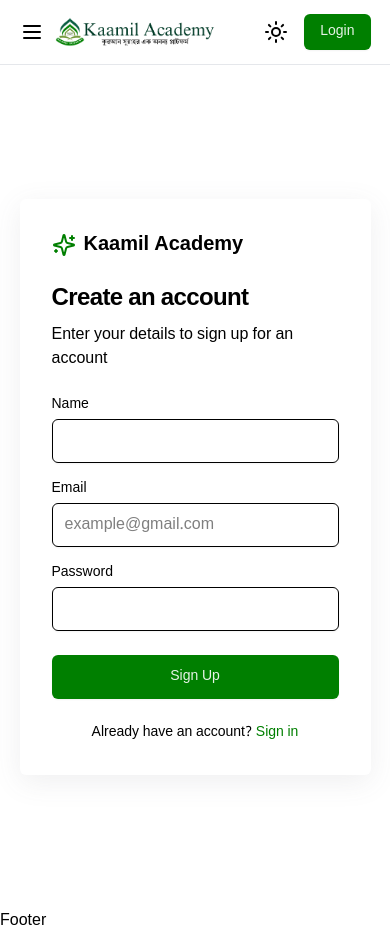
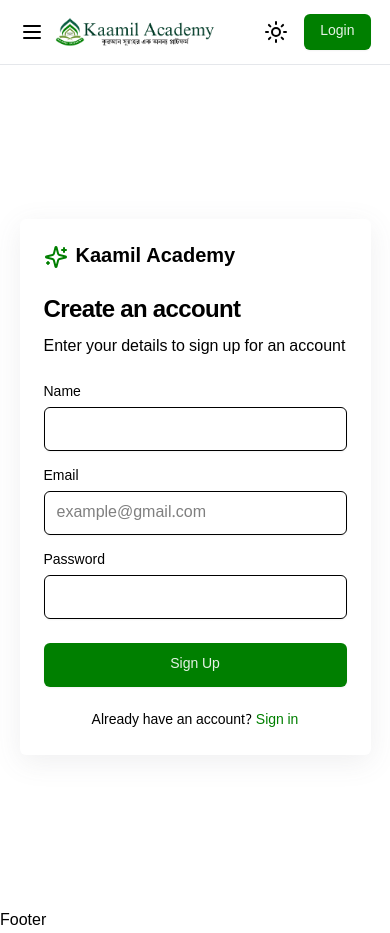
Before and after one commit to abdurrahmanrahat/kaamil_academy_frontend, a Next.js app: page /signup in a window 390 px wide. Built offline with nearby package versions, Linux system fonts and the light colour scheme.

Commit message:
login and signup update

```diff
--- a/src/app/(with-navbar)/login/page.tsx
+++ b/src/app/(with-navbar)/login/page.tsx
@@ -22,7 +22,7 @@
   return (
     <div className="min-h-screen w-full flex justify-center items-center">
       <Container className="max-w-md">
-        <div className="flex flex-col justify-center space-y-6 shadow-cardLightShadow rounded-md p-8">
+        <div className="flex flex-col justify-center space-y-6 shadow-cardLightShadow rounded-md p-6 md:p-8">
           <div className="flex items-center gap-2">
             <Sparkles className="h-6 w-6 text-primary" />
             <span className="text-xl font-bold">Kaamil Academy</span>
--- a/src/app/(with-navbar)/signup/page.tsx
+++ b/src/app/(with-navbar)/signup/page.tsx
@@ -23,7 +23,7 @@
   return (
     <div className="min-h-screen w-full flex justify-center items-center">
       <Container className="max-w-md">
-        <div className="flex flex-col justify-center space-y-6 shadow-cardLightShadow rounded-md p-8">
+        <div className="flex flex-col justify-center space-y-6 shadow-cardLightShadow rounded-md p-6 md:p-8">
           <div className="flex items-center gap-2">
             <Sparkles className="h-6 w-6 text-primary" />
             <span className="text-xl font-bold">Kaamil Academy</span>
```
